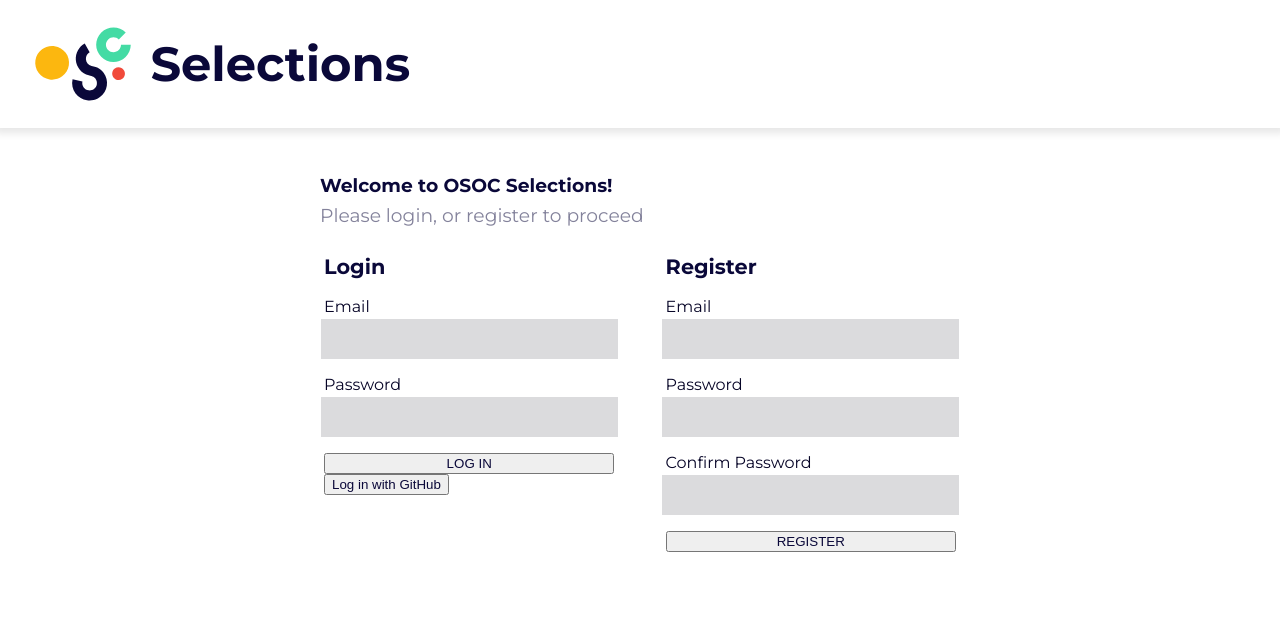
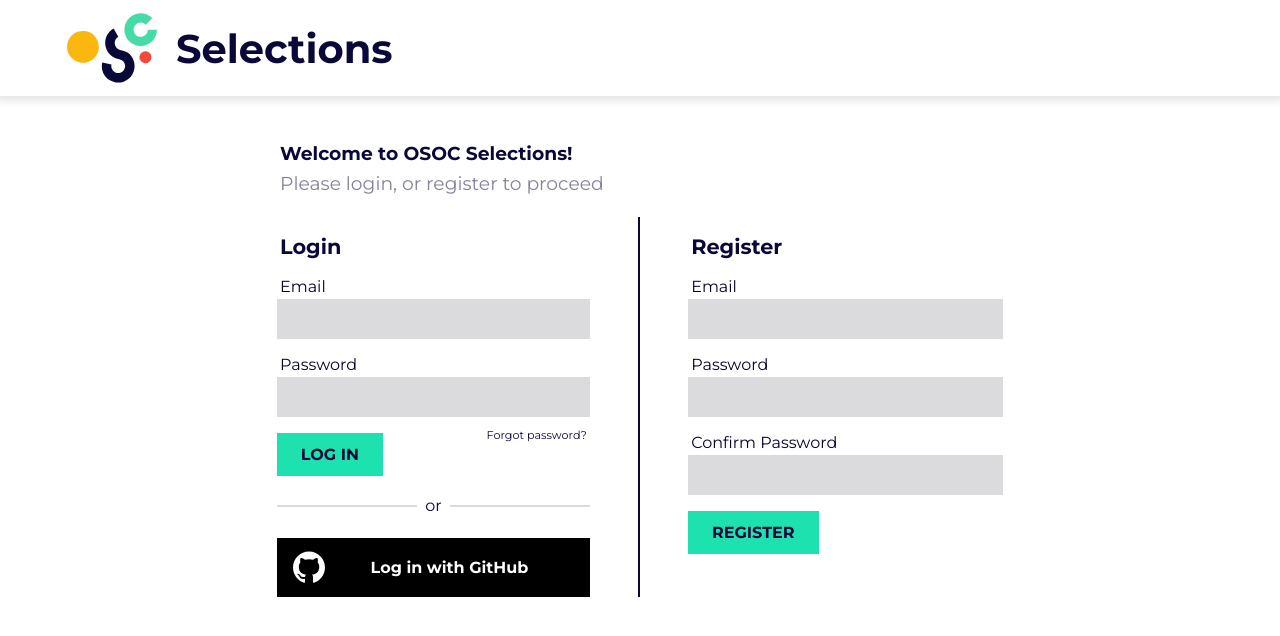
Before and after one commit to SELab-2/OSOC-2, a Next.js app in the folder frontend/: page /login in a window 1280 px wide. Shown: the top 636 px of the page. Built offline with nearby package versions, Linux system fonts and the light colour scheme.

Commit message:
feat: login form style

```diff
--- a/frontend/pages/login.tsx
+++ b/frontend/pages/login.tsx
@@ -2,6 +2,7 @@ import type {NextPage} from 'next'
 import styles from '../styles/login.module.css'
 import Image from "next/image"
 import LogoOsocColor from "../public/images/logo-osoc-color.svg"
+import GitHubLogo from "../public/images/github-logo.svg"
 import {SyntheticEvent, useState} from "react";
 
 const Login: NextPage = () => {
@@ -69,10 +70,25 @@ const Login: NextPage = () => {
                                 <input type="password" name="loginPassword" value={loginPassword}
                                        onChange={e => setLoginPassword(e.target.value)}/>
                             </label>
-                            <input type="submit" value="LOG IN"/>
+                            <button onClick={e => submitLogin(e)}>LOG IN</button>
+                            <a className={styles.resetPassword} href="#forgotPassword">Forgot password?</a>
+                            <div className={styles.orContainer}>
+                                <div />
+                                <p>or</p>
+                                <div />
+                            </div>
+                            <div className={styles.githubContainer} onClick={e => githubLogin(e)}>
+                                <div className={styles.githublogo}>
+                                    <Image
+                                        src={GitHubLogo}
+                                        layout="intrinsic"
+                                        alt="GitHub Logo"
+                                    />
+                                </div>
+                                <p className={styles.github} >Log in with GitHub</p>
+                            </div>
+
                         </form>
-
-                        <button onClick={e => githubLogin(e)}>Log in with GitHub</button>
                     </div>
 
                     <div className={styles.registerContainer}>
@@ -95,7 +111,7 @@ const Login: NextPage = () => {
                                 <input type="password" name="registerConfirmPassword" value={registerConfirmPassword}
                                        onChange={e => setRegisterConfirmPassword(e.target.value)}/>
                             </label>
-                            <input type="submit" value="REGISTER"/>
+                            <button onClick={e => submitRegister(e)}>REGISTER</button>
                         </form>
                     </div>
                 </div>
--- a/frontend/styles/globals.css
+++ b/frontend/styles/globals.css
@@ -39,3 +39,31 @@ h3 {
   font-weight: normal;
   opacity: 50%;
 }
+
+button {
+  border: none;
+  border-radius: 0;
+  width: auto;
+  flex-grow: 0;
+  font-weight: bold;
+  font-size: 1rem;
+  padding-block: 0.75rem;
+  padding-inline: 1.5rem;
+  background-color: var(--succes-100);
+  font-family: inherit
+}
+
+button:hover {
+  background-color: var(--warning-100);
+  transition: all 0.2s ease-in-out;
+}
+
+a {
+  text-decoration: none;
+  font-weight: bold;
+}
+
+a:hover {
+  text-decoration: underline;
+  color: var(--error-100);
+}
--- a/frontend/styles/login.module.css
+++ b/frontend/styles/login.module.css
@@ -1,6 +1,6 @@
 .header {
     box-shadow: 0 0 0.5rem 0.3rem rgba(0, 0, 0, 0.1);
-    height: clamp(6rem, 10vw, 8rem);
+    height: clamp(4rem, 10vw, 6rem);
     padding-block: 0.5rem;
     display: flex;
     justify-content: center;
@@ -10,31 +10,33 @@
     display: flex;
     align-items: center;
     height: 100%;
-    width: min(95vw, 125rem);
+    width: min(90vw, 100rem);
     gap: 1rem;
 }
 
 .header div h1 {
-    font-size: clamp(1.5rem, 10vw, 3rem);
+    font-size: clamp(1.5rem, 10vw, 2.5rem);
 }
 
 .imagecontainer {
-    max-width: clamp(4rem, 8vw, 10rem);
+    max-width: clamp(4rem, 8vw, 6rem);
 }
 
 .body {
     padding-block: clamp(1rem, 4vw, 2.5rem);
-    width: clamp(18rem, 80vw, 40rem);
+    width: clamp(18rem, 80vw, 45rem);
     margin-inline: auto;
 }
 
 .formContainer {
-    padding: 0.25rem;
+    padding-block: 1rem;
     display: flex;
-    gap: clamp(2rem, 4vw, 4rem);
     justify-content: center;
 }
 
+/**
+ * Vertical version of login and register
+ */
 @media (max-width: 35rem) {
     .formContainer {
         flex-direction: column;
@@ -43,10 +45,31 @@
     .loginContainer, .registerContainer {
         width: 100%;
     }
+
+    .loginContainer {
+        padding-bottom: 3rem;
+        padding-right: 0 !important;
+        border-bottom: 2px solid var(--primary-100);
+        border-right: none !important;
+    }
+
+    .registerContainer {
+        padding-top: 1.5rem;
+        padding-left: 0 !important;
+    }
 }
 
 .loginContainer, .registerContainer {
-    flex: 1 1 0;
+    flex: 1 0 50%;
+}
+
+.loginContainer {
+    border-right: 2px solid var(--primary-100);
+    padding-right: clamp(2rem, 4vw, 4rem);
+}
+
+.registerContainer {
+    padding-left: clamp(2rem, 4vw, 4rem);
 }
 
 .form {
@@ -76,3 +99,62 @@
     background-color: var(--neutral-150);
     padding-inline: 0.5rem;
 }
+
+.form button {
+    margin-inline: -0.2rem;
+    align-self: flex-start;
+}
+
+
+.github {
+    color: white;
+    font-weight: bold;
+    margin-inline: auto;
+}
+
+.resetPassword {
+    font-size: 0.7rem;
+    font-weight: normal;
+    margin-top: -4rem;
+    margin-bottom: 2rem;
+    align-self: flex-end;
+}
+
+.orContainer {
+    margin-inline: -0.2rem;
+    display: flex;
+    align-items: center;
+}
+
+.orContainer div {
+    border: 1px solid var(--neutral-200);
+    flex-grow: 1;
+}
+
+.orContainer p {
+    margin-inline: 0.5rem;
+    line-height: 0;
+}
+
+.githubContainer {
+    display: flex;
+    background-color: black;
+    padding-inline: 1rem;
+    padding-block: 0.25rem;
+    transition: all .2s ease-in-out;
+    margin-inline: -0.2rem;
+}
+
+.githubContainer:hover {
+    cursor: pointer;
+    transform: scale(1.1);
+    box-shadow: 0 0 0.5rem 0.3rem rgba(0, 0, 0, 0.1);
+}
+
+.githublogo {
+    width: 2rem;
+}
+
+.githublogo {
+    display: flex;
+}
```
Also changed, not shown: frontend/public/images/github-logo.svg (added).
